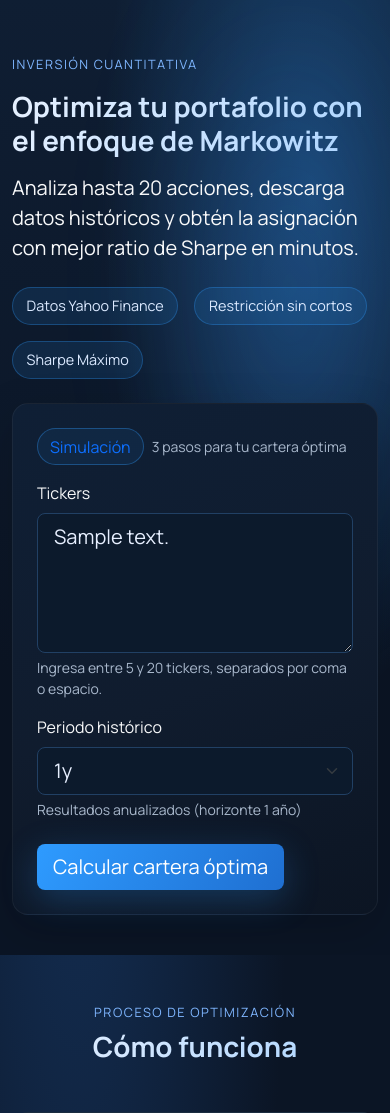
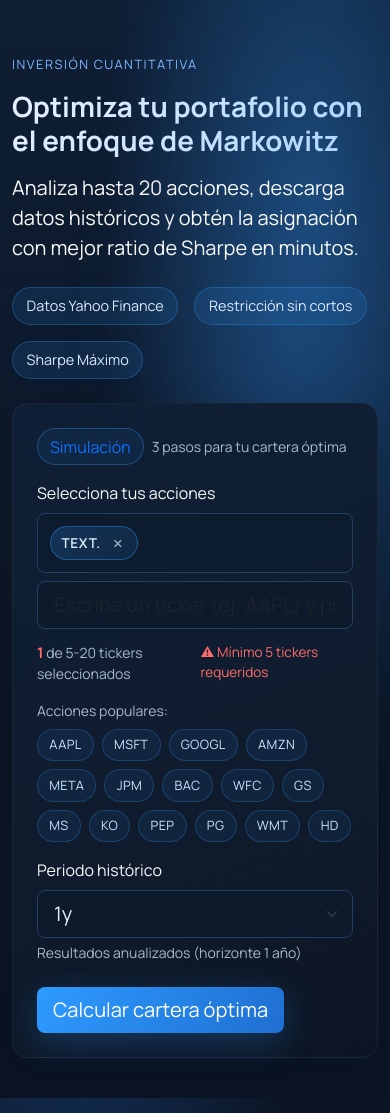
Before and after one commit to Walter102202/portfolio_optimizer_mpt, a Flask app: template templates/index.html in a window 390 px wide. Shown: the part 73-1186 px from the top of the page. Run offline with Flask 3, Linux system fonts and the light colour scheme; the template is opened without the code that fills it: most values are stand-ins (such as "Sample title", 1, 10 or a date in 2020).

Commit message:
Implement modern ticker selector with chips, search, and visual validation
Replace textarea input with an interactive ticker selector featuring:

UI Components:
- Chip-based display for selected tickers with remove buttons
- Search input with Enter-to-add functionality
- Quick suggestions from 15 popular stocks (Tech, Finance, Consumer)
- Visual counter with color-coded states based on selection count
- Real-time validation messages and feedback

Features:
- Add tickers: Type and press Enter or click suggestions
- Remove tickers: Click × button on chips or Backspace when input empty
- Duplicate prevention and format validation (1-5 chars, alphanumeric)
- Strict limits: 5 minimum, 20 maximum with visual indicators
- Keyboard shortcuts: Enter (add), Backspace (remove last)

Visual States:
- < 5 tickers: Red "Minimum required"
- 5-7 tickers: Yellow "Minimum reached"
- 8-18 tickers: Green "Optimal diversification"
- 19-20 tickers: Orange "Almost full/Maximum reached"

Styling:
- Smooth fade-in/fade-out animations for chips
- Gradient blue chips matching existing design theme
- Hover effects and microinteractions
- Responsive design for mobile devices
- Disabled state when maximum reached

Backend Integration:
- Hidden field synced with selected tickers (comma-separated)
- 100% compatible with existing app.py (no backend changes needed)
- Form validation before submit

Files modified:
- templates/index.html: New selector HTML structure
- static/css/main.css: +197 lines (chips, animations, states)
- static/js/main.js: +336 lines (TickerSelector class, validation)

🤖 Generated with [Claude Code](https://claude.com/claude-code)

Co-Authored-By: Claude <noreply@anthropic.com>

```diff
--- a/static/css/main.css
+++ b/static/css/main.css
@@ -195,3 +195,200 @@ textarea#tickers {
         margin-top: 0;
     }
 }
+
+/* ===== Ticker Selector Styles ===== */
+
+/* Contenedor de chips seleccionados */
+.ticker-chips-container {
+    min-height: 50px;
+    padding: 0.75rem;
+    background: rgba(12, 26, 44, 0.6);
+    border: 1px solid #214064;
+    border-radius: 0.5rem;
+    display: flex;
+    flex-wrap: wrap;
+    gap: 0.5rem;
+    align-items: flex-start;
+    transition: all 0.3s ease;
+}
+
+.ticker-chips-container:empty {
+    min-height: 50px;
+    display: flex;
+    align-items: center;
+    justify-content: center;
+}
+
+.ticker-chips-container:empty::before {
+    content: "Sin tickers seleccionados";
+    color: var(--text-muted);
+    font-size: 0.9rem;
+    opacity: 0.6;
+}
+
+/* Chip individual de ticker */
+.ticker-chip {
+    display: inline-flex;
+    align-items: center;
+    gap: 0.5rem;
+    padding: 0.45rem 0.75rem;
+    background: linear-gradient(135deg, rgba(46, 155, 255, 0.2), rgba(46, 155, 255, 0.1));
+    border: 1px solid rgba(46, 155, 255, 0.4);
+    border-radius: 999px;
+    color: #dff1ff;
+    font-size: 0.9rem;
+    font-weight: 600;
+    animation: chipFadeIn 0.3s ease;
+    transition: all 0.2s ease;
+}
+
+.ticker-chip:hover {
+    background: linear-gradient(135deg, rgba(46, 155, 255, 0.3), rgba(46, 155, 255, 0.15));
+    border-color: rgba(46, 155, 255, 0.6);
+    transform: translateY(-1px);
+}
+
+.ticker-chip-text {
+    letter-spacing: 0.05em;
+}
+
+.ticker-chip-remove {
+    background: none;
+    border: none;
+    color: #dff1ff;
+    font-size: 1.3rem;
+    line-height: 1;
+    padding: 0;
+    margin: 0;
+    cursor: pointer;
+    opacity: 0.7;
+    transition: all 0.2s ease;
+    width: 18px;
+    height: 18px;
+    display: flex;
+    align-items: center;
+    justify-content: center;
+}
+
+.ticker-chip-remove:hover {
+    opacity: 1;
+    color: #ff6b6b;
+    transform: scale(1.2);
+}
+
+/* Badges de sugerencias */
+.ticker-suggestion {
+    padding: 0.4rem 0.8rem;
+    background: rgba(46, 155, 255, 0.08);
+    border: 1px solid rgba(46, 155, 255, 0.25);
+    border-radius: 999px;
+    color: #c8e6ff;
+    font-size: 0.85rem;
+    font-weight: 500;
+    cursor: pointer;
+    transition: all 0.2s ease;
+    letter-spacing: 0.03em;
+}
+
+.ticker-suggestion:hover:not(:disabled) {
+    background: rgba(46, 155, 255, 0.15);
+    border-color: rgba(46, 155, 255, 0.45);
+    transform: translateY(-1px);
+    color: #dff1ff;
+}
+
+.ticker-suggestion:disabled {
+    opacity: 0.4;
+    cursor: not-allowed;
+    background: rgba(128, 128, 128, 0.1);
+    border-color: rgba(128, 128, 128, 0.2);
+}
+
+/* Estados del contador */
+#ticker-counter {
+    font-weight: 700;
+    font-size: 1.05em;
+    transition: color 0.3s ease;
+}
+
+.counter-danger {
+    color: #ff6b6b !important;
+}
+
+.counter-warning {
+    color: #ffb84d !important;
+}
+
+.counter-optimal {
+    color: #4dff88 !important;
+}
+
+.counter-success {
+    color: #4dff88 !important;
+}
+
+/* Mensajes de validación */
+#ticker-validation {
+    font-size: 0.85rem;
+    font-weight: 500;
+    transition: all 0.3s ease;
+}
+
+.text-danger {
+    color: #ff6b6b !important;
+}
+
+.text-warning {
+    color: #ffb84d !important;
+}
+
+.text-success {
+    color: #4dff88 !important;
+}
+
+/* Input de búsqueda deshabilitado */
+#ticker-search:disabled {
+    opacity: 0.6;
+    cursor: not-allowed;
+    background-color: #0a1420;
+}
+
+/* Animaciones */
+@keyframes chipFadeIn {
+    from {
+        opacity: 0;
+        transform: scale(0.8);
+    }
+    to {
+        opacity: 1;
+        transform: scale(1);
+    }
+}
+
+@keyframes chipFadeOut {
+    from {
+        opacity: 1;
+        transform: scale(1);
+    }
+    to {
+        opacity: 0;
+        transform: scale(0.8);
+    }
+}
+
+.chip-removing {
+    animation: chipFadeOut 0.2s ease forwards;
+}
+
+/* Responsive */
+@media (max-width: 576px) {
+    .ticker-chip {
+        font-size: 0.85rem;
+        padding: 0.35rem 0.65rem;
+    }
+
+    .ticker-suggestion {
+        font-size: 0.8rem;
+        padding: 0.35rem 0.7rem;
+    }
+}
--- a/static/js/main.js
+++ b/static/js/main.js
@@ -9,29 +9,355 @@ function parseTickers(raw) {
         .filter((t) => t.length > 0);
 }
 
-// Debug: capturar todos los clicks
-document.addEventListener("click", (e) => {
-    if (e.target.closest("a")) {
-        const link = e.target.closest("a");
-        console.log("CLICK EN ENLACE:", {
-            text: link.textContent.trim(),
-            href: link.getAttribute("href"),
-            classes: link.className,
-            defaultPrevented: e.defaultPrevented
+// Lista de acciones populares organizadas por categoría
+const POPULAR_TICKERS = {
+    Tech: ["AAPL", "MSFT", "GOOGL", "AMZN", "META", "NVDA", "TSLA"],
+    Finance: ["JPM", "BAC", "WFC", "GS", "MS", "C"],
+    Healthcare: ["JNJ", "PFE", "UNH", "ABBV", "MRK"],
+    Energy: ["XOM", "CVX", "COP", "SLB"],
+    Consumer: ["KO", "PEP", "PG", "WMT", "HD", "NKE"]
+};
+
+/**
+ * Crea un chip HTML para un ticker
+ * @param {string} ticker - Símbolo del ticker
+ * @returns {HTMLElement} - Elemento div del chip
+ */
+function createTickerChip(ticker) {
+    const chip = document.createElement("div");
+    chip.className = "ticker-chip";
+    chip.dataset.ticker = ticker;
+
+    const tickerText = document.createElement("span");
+    tickerText.className = "ticker-chip-text";
+    tickerText.textContent = ticker;
+
+    const removeBtn = document.createElement("button");
+    removeBtn.className = "ticker-chip-remove";
+    removeBtn.type = "button";
+    removeBtn.innerHTML = "&times;";
+    removeBtn.setAttribute("aria-label", `Remover ${ticker}`);
+
+    chip.appendChild(tickerText);
+    chip.appendChild(removeBtn);
+
+    return chip;
+}
+
+/**
+ * Crea un badge de sugerencia para un ticker
+ * @param {string} ticker - Símbolo del ticker
+ * @returns {HTMLElement} - Elemento button del badge
+ */
+function createSuggestionBadge(ticker) {
+    const badge = document.createElement("button");
+    badge.className = "ticker-suggestion";
+    badge.type = "button";
+    badge.textContent = ticker;
+    badge.dataset.ticker = ticker;
+    return badge;
+}
+
+/**
+ * Renderiza las sugerencias rápidas en el DOM
+ */
+function renderQuickSuggestions() {
+    const container = document.getElementById("quick-suggestions");
+    if (!container) return;
+
+    container.innerHTML = "";
+
+    Object.entries(POPULAR_TICKERS).forEach(([category, tickers]) => {
+        // Mostrar solo las primeras 3 categorías para no saturar
+        if (["Tech", "Finance", "Consumer"].includes(category)) {
+            tickers.slice(0, 5).forEach((ticker) => {
+                const badge = createSuggestionBadge(ticker);
+                container.appendChild(badge);
+            });
+        }
+    });
+}
+
+/**
+ * Valida el formato de un ticker
+ * @param {string} ticker - Ticker a validar
+ * @returns {Object} - {valid: boolean, error: string}
+ */
+function validateTickerFormat(ticker) {
+    if (!ticker || ticker.trim() === "") {
+        return { valid: false, error: "El ticker no puede estar vacío" };
+    }
+
+    const cleaned = ticker.trim().toUpperCase();
+
+    // Validar longitud (1-5 caracteres es común para tickers)
+    if (cleaned.length < 1 || cleaned.length > 5) {
+        return { valid: false, error: "El ticker debe tener entre 1 y 5 caracteres" };
+    }
+
+    // Validar que solo contenga letras, números y opcionalmente punto o guión
+    if (!/^[A-Z0-9.\-]+$/.test(cleaned)) {
+        return { valid: false, error: "El ticker solo puede contener letras, números, puntos o guiones" };
+    }
+
+    return { valid: true, ticker: cleaned };
+}
+
+/**
+ * Normaliza un ticker (mayúsculas y trim)
+ * @param {string} ticker - Ticker a normalizar
+ * @returns {string} - Ticker normalizado
+ */
+function normalizeTicker(ticker) {
+    return ticker.trim().toUpperCase();
+}
+
+/**
+ * Actualiza el contador visual y su estado
+ * @param {number} count - Número de tickers seleccionados
+ */
+function updateTickerCounter(count) {
+    const counterEl = document.getElementById("ticker-counter");
+    const validationEl = document.getElementById("ticker-validation");
+
+    if (!counterEl || !validationEl) return;
+
+    counterEl.textContent = count;
+
+    // Remover todas las clases de estado
+    counterEl.classList.remove("counter-danger", "counter-warning", "counter-success", "counter-optimal");
+    validationEl.classList.remove("text-danger", "text-warning", "text-success");
+
+    // Estados con código de colores
+    if (count < 5) {
+        counterEl.classList.add("counter-danger");
+        validationEl.classList.add("text-danger");
+        validationEl.textContent = "⚠ Mínimo 5 tickers requeridos";
+    } else if (count >= 5 && count <= 7) {
+        counterEl.classList.add("counter-warning");
+        validationEl.classList.add("text-warning");
+        validationEl.textContent = "✓ Mínimo alcanzado";
+    } else if (count >= 8 && count <= 18) {
+        counterEl.classList.add("counter-optimal");
+        validationEl.classList.add("text-success");
+        validationEl.textContent = "✓ Diversificación óptima";
+    } else if (count === 19 || count === 20) {
+        counterEl.classList.add("counter-warning");
+        validationEl.classList.add("text-warning");
+        validationEl.textContent = count === 20 ? "⚠ Máximo alcanzado" : "⚠ Casi lleno";
+    }
+
+    // Deshabilitar input si se alcanzó el máximo
+    const searchInput = document.getElementById("ticker-search");
+    if (searchInput) {
+        searchInput.disabled = count >= 20;
+        if (count >= 20) {
+            searchInput.placeholder = "Máximo de 20 tickers alcanzado";
+        } else {
+            searchInput.placeholder = "Escribe un ticker (ej: AAPL) y presiona Enter...";
+        }
+    }
+}
+
+/**
+ * Sincroniza el campo hidden con los tickers seleccionados
+ * @param {Array<string>} tickers - Array de tickers seleccionados
+ */
+function syncHiddenField(tickers) {
+    const hiddenField = document.getElementById("tickers");
+    if (!hiddenField) return;
+
+    // Actualizar el valor del campo hidden con los tickers separados por coma
+    hiddenField.value = tickers.join(", ");
+}
+
+/**
+ * Clase principal para manejar el selector de tickers
+ */
+class TickerSelector {
+    constructor() {
+        this.selectedTickers = [];
+        this.container = document.getElementById("selected-tickers");
+        this.searchInput = document.getElementById("ticker-search");
+        this.suggestionsContainer = document.getElementById("quick-suggestions");
+
+        this.init();
+    }
+
+    init() {
+        // Renderizar sugerencias iniciales
+        renderQuickSuggestions();
+
+        // Event listeners
+        this.setupEventListeners();
+
+        // Cargar tickers existentes si hay (para casos de error de validación)
+        const hiddenField = document.getElementById("tickers");
+        if (hiddenField && hiddenField.value.trim()) {
+            const existingTickers = parseTickers(hiddenField.value);
+            existingTickers.forEach(ticker => this.addTicker(ticker, false));
+        }
+
+        // Actualizar estado inicial
+        this.updateUI();
+    }
+
+    setupEventListeners() {
+        // Enter en el input de búsqueda
+        this.searchInput.addEventListener("keydown", (e) => {
+            if (e.key === "Enter") {
+                e.preventDefault();
+                const ticker = this.searchInput.value.trim();
+                if (ticker) {
+                    this.addTicker(ticker);
+                }
+            }
+        });
+
+        // Backspace para remover último ticker cuando input está vacío
+        this.searchInput.addEventListener("keydown", (e) => {
+            if (e.key === "Backspace" && this.searchInput.value === "" && this.selectedTickers.length > 0) {
+                const lastTicker = this.selectedTickers[this.selectedTickers.length - 1];
+                this.removeTicker(lastTicker);
+            }
+        });
+
+        // Click en sugerencias
+        this.suggestionsContainer.addEventListener("click", (e) => {
+            if (e.target.classList.contains("ticker-suggestion") && !e.target.disabled) {
+                const ticker = e.target.dataset.ticker;
+                this.addTicker(ticker);
+            }
+        });
+
+        // Click en botón de remover chip (delegación de eventos)
+        this.container.addEventListener("click", (e) => {
+            if (e.target.classList.contains("ticker-chip-remove")) {
+                const chip = e.target.closest(".ticker-chip");
+                if (chip) {
+                    const ticker = chip.dataset.ticker;
+                    this.removeTicker(ticker);
+                }
+            }
         });
     }
-}, true);
 
+    addTicker(ticker, clearInput = true) {
+        // Validar formato
+        const validation = validateTickerFormat(ticker);
+        if (!validation.valid) {
+            this.showError(validation.error);
+            return;
+        }
+
+        const normalizedTicker = validation.ticker;
+
+        // Verificar si ya está agregado
+        if (this.selectedTickers.includes(normalizedTicker)) {
+            this.showError(`${normalizedTicker} ya está en la lista`);
+            return;
+        }
+
+        // Verificar límite máximo
+        if (this.selectedTickers.length >= 20) {
+            this.showError("Máximo 20 tickers permitidos");
+            return;
+        }
+
+        // Agregar a la lista
+        this.selectedTickers.push(normalizedTicker);
+
+        // Actualizar UI
+        this.updateUI();
+
+        // Limpiar input
+        if (clearInput) {
+            this.searchInput.value = "";
+            this.searchInput.focus();
+        }
+    }
+
+    removeTicker(ticker) {
+        const chip = this.container.querySelector(`[data-ticker="${ticker}"]`);
+
+        // Animación de salida
+        if (chip) {
+            chip.classList.add("chip-removing");
+            setTimeout(() => {
+                this.selectedTickers = this.selectedTickers.filter(t => t !== ticker);
+                this.updateUI();
+            }, 200);
+        } else {
+            this.selectedTickers = this.selectedTickers.filter(t => t !== ticker);
+            this.updateUI();
+        }
+    }
+
+    updateUI() {
+        // Renderizar chips
+        this.renderChips();
+
+        // Actualizar contador
+        updateTickerCounter(this.selectedTickers.length);
+
+        // Sincronizar campo hidden
+        syncHiddenField(this.selectedTickers);
+
+        // Actualizar estado de sugerencias
+        this.updateSuggestions();
+    }
+
+    renderChips() {
+        this.container.innerHTML = "";
+
+        this.selectedTickers.forEach(ticker => {
+            const chip = createTickerChip(ticker);
+            this.container.appendChild(chip);
+        });
+    }
+
+    updateSuggestions() {
+        const suggestions = this.suggestionsContainer.querySelectorAll(".ticker-suggestion");
+
+        suggestions.forEach(badge => {
+            const ticker = badge.dataset.ticker;
+            badge.disabled = this.selectedTickers.includes(ticker) || this.selectedTickers.length >= 20;
+        });
+    }
+
+    showError(message) {
+        const validationEl = document.getElementById("ticker-validation");
+        if (!validationEl) return;
+
+        // Guardar mensaje anterior
+        const previousMessage = validationEl.textContent;
+
+        // Mostrar error temporalmente
+        validationEl.textContent = `⚠ ${message}`;
+        validationEl.classList.add("text-danger");
+
+        // Restaurar mensaje anterior después de 3 segundos
+        setTimeout(() => {
+            updateTickerCounter(this.selectedTickers.length);
+        }, 3000);
+    }
+}
+
+// Inicialización cuando el DOM está listo
 document.addEventListener("DOMContentLoaded", () => {
     const form = document.getElementById("portfolio-form");
     const spinner = document.getElementById("spinner");
 
-    if (form) {
+    // Inicializar selector de tickers si existe el formulario
+    if (form && document.getElementById("ticker-search")) {
+        const tickerSelector = new TickerSelector();
+
+        // Validación al enviar formulario
         form.addEventListener("submit", (e) => {
-            const tickers = parseTickers(form.tickers.value || "");
+            const tickers = tickerSelector.selectedTickers;
             if (tickers.length < 5 || tickers.length > 20) {
                 e.preventDefault();
-                alert("Debes ingresar entre 5 y 20 tickers.");
+                alert("Debes seleccionar entre 5 y 20 tickers.");
                 return;
             }
             spinner?.classList.remove("d-none");
--- a/templates/index.html
+++ b/templates/index.html
@@ -23,9 +23,36 @@
                     </div>
                     <form id="portfolio-form" method="POST" novalidate>
                         <div class="mb-3">
-                            <label for="tickers" class="form-label text-light">Tickers</label>
-                            <textarea class="form-control form-control-lg" id="tickers" name="tickers" rows="3" placeholder="AAPL, MSFT, AMZN, GOOG, META, ..." required>{{ tickers_text }}</textarea>
-                            <div class="form-text text-muted">Ingresa entre 5 y 20 tickers, separados por coma o espacio.</div>
+                            <label for="ticker-search" class="form-label text-light">Selecciona tus acciones</label>
+
+                            <!-- Área de chips seleccionados -->
+                            <div id="selected-tickers" class="ticker-chips-container mb-2"></div>
+
+                            <!-- Input de búsqueda -->
+                            <input
+                                type="text"
+                                id="ticker-search"
+                                class="form-control form-control-lg"
+                                placeholder="Escribe un ticker (ej: AAPL) y presiona Enter..."
+                                autocomplete="off"
+                            />
+
+                            <!-- Campo hidden para backend -->
+                            <textarea id="tickers" name="tickers" style="display: none;" required>{{ tickers_text }}</textarea>
+
+                            <!-- Contador y validación -->
+                            <div class="d-flex justify-content-between align-items-center mt-2">
+                                <div class="form-text text-muted">
+                                    <span id="ticker-counter">0</span> de 5-20 tickers seleccionados
+                                </div>
+                                <div id="ticker-validation" class="form-text"></div>
+                            </div>
+
+                            <!-- Sugerencias rápidas -->
+                            <div class="mt-3">
+                                <div class="form-text text-muted mb-2">Acciones populares:</div>
+                                <div id="quick-suggestions" class="d-flex flex-wrap gap-2"></div>
+                            </div>
                         </div>
                         <div class="row g-3">
                             <div class="col-12">
```
